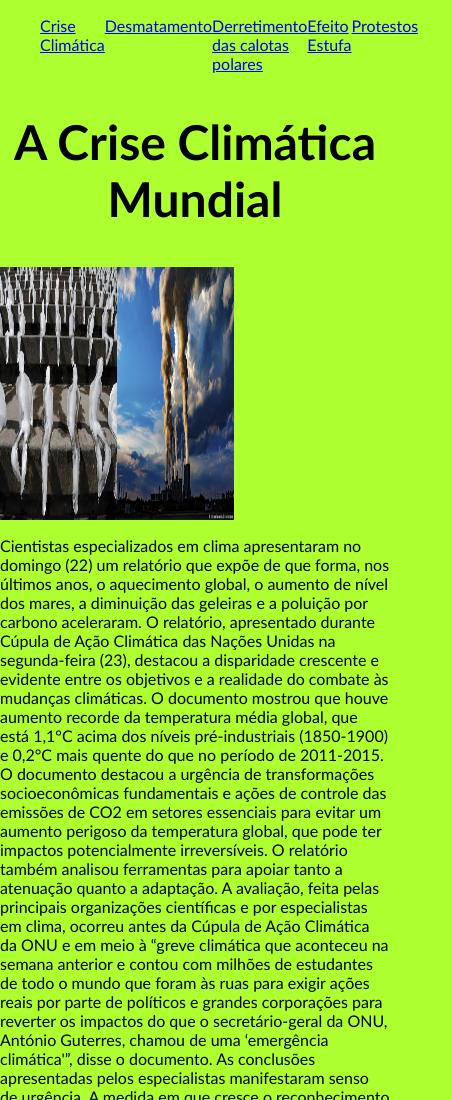
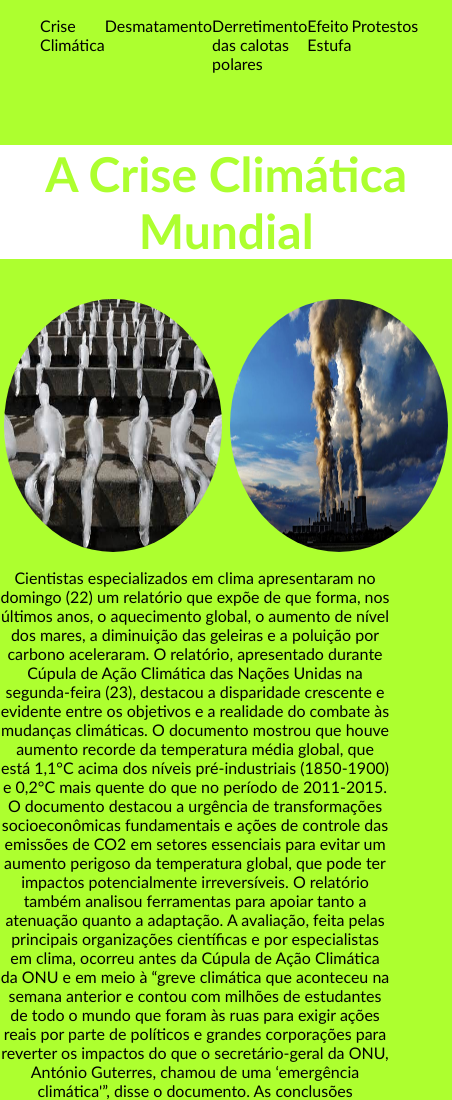
Before and after one commit to geysafran/segunda-aula-md2, a plain HTML site: page Documentos/2aulamodulo2/index.html in a window 390 px wide. Shown: the top 1100 px of the page, 452 px wide, since content can reach past the window. Drawn offline with Linux system fonts and the light colour scheme.

Commit message:
inicio de design responsivo

```diff
--- a/Documentos/2aulamodulo2/index.html
+++ b/Documentos/2aulamodulo2/index.html
@@ -3,17 +3,18 @@
     <head>
         <meta charset="utf-8">
         <link rel="stylesheet" type="text/css" href="style.css">
+        <meta name="viewport" content="width=device-width, initial-scale=1.0">
         <title>Crise climática</title>
     </head>
 <body>
     <header>
         <nav class="menu">
             <ul class="menulist">
-            <li class="item-list"><a href="#a-crise-climatica">Crise Climática </a></li>
-            <li class="item-list"><a href="#desmatamento">Desmatamento</a></li>
-            <li class="item-list"><a href="#degelo">Derretimento das calotas polares</a></li>
-            <li class="item-list"><a href="#aquecimento-global">Efeito Estufa</a></li>
-            <li class="item-list"><a href="#ativismo">Protestos</a></li>
+            <li><a href="#a-crise-climatica" class="item-list">Crise Climática </a></li>
+            <li><a href="#desmatamento" class="item-list">Desmatamento</a></li>
+            <li><a href="#degelo" class="item-list">Derretimento das calotas polares</a></li>
+            <li><a href="#aquecimento-global" class="item-list">Efeito Estufa</a></li>
+            <li><a href="#ativismo" class="item-list">Protestos</a></li>
         </ul>
         </nav>
         <h1 id="title">
@@ -33,7 +34,7 @@
                 </div>
             </div>
             <div class="text-primeira">
-            <p class="text-clima">
+            <p class="textodecaixa">
                 Cientistas especializados em clima apresentaram no domingo (22) um relatório que expõe de que forma, nos últimos anos,
                  o aquecimento global, o aumento de nível dos mares,
                 a diminuição das geleiras e a poluição por carbono aceleraram.
@@ -75,7 +76,7 @@
 
                     </div>
                     <div class="text-primeira">
-                <p class="text-desmatamento">
+                <p class="textodecaixa">
                        Desmatamento, também chamado de desflorestamento, consiste na retirada da cobertura vegetal parcial ou total de um determinado lugar. Enquanto alguns enxergam essa prática como uma ação necessária ao suprimento das necessidades do ser humano, outros apontam o desmatamento como um dos maiores problemas ambientais da atualidade. A retirada da cobertura vegetal está relacionada a diversas causas, como a urbanização, mineração e expansão do agronegócio, e seus impactos são inúmeros.
                        A expansão do agronegócio é considerada uma das principais causas do aumento do desmatamento no mundo todo. Segundo a Organização das Nações Unidas para a Alimentação e a Agricultura (FAO), só na América Latina, a expansão da agricultura e da pecuária comercial é responsável por aproximadamente 70% do desmatamento.
                        O desmatamento é uma questão de ordem mundial. De acordo com dados fornecidos pelo Observatório Mundial das Florestas, a devastação das florestas alcançou cerca de 29,7 milhões de hectares no mundo todo em 2016, um aumento de quase 51% comparado a 2015. Os principais contribuintes desse aumento foram os incêndios florestais, como os que ocorrem em Portugal e na Califórnia (EUA), e também a expansão da agricultura, do extrativismo vegetal e da mineração.
@@ -106,7 +107,7 @@
                         </div>
                     </div>
                     <div class="text-primeira">
-                        <p class="text-degelo">
+                        <p class="textodecaixa">
                                 Em recente pesquisa publicada na revista Geophysic Research Letter, cientistas afirmam que as calotas polares consomem-se a uma taxa de 13% ao ano. Segundo os estudos, quanto menos gelo, mais oceano exposto ao sol a esquentar as águas, dificultando a formação de mais gelo
                                  A Antártica perde 128 quilômetros cúbicos de gelo, por ano. A pesquisa aponta que, entre 1992 e 2013, a geleira do mar de Amundsen, a oeste do continente, perdeu anualmente cerca de 81 bilhões de toneladas de gelo.
                                  O  United States Geological Survey (USGS), serviço de pesquisa geológica dos Estados Unidos, publicou estudo no qual afirma que os 44 e 850 bilhões de toneladas de nitrogênio e carbono, respectivamente, armazenados no solo congelado no Ártico, serão liberados no próximo século. A pesquisa indica forte impacto nos recursos hídricos.
@@ -126,7 +127,7 @@
                         </div>
             </div>
             <div class="text-primeira">
-                    <p class="text-efeitoestufa">
+                    <p class="textodecaixa">
                         A Revolução Industrial iniciada na Inglaterra no século XVIII está diretamente associada ao aumento do uso de combustíveis fósseis como: o carvão, o gás natural e os derivados de petróleo (gasolina, óleo diesel, óleos combustíveis, entre outros). A queima desses combustíveis significa a emissão de gases do efeito estufa (GEE) para a atmosfera. Da mesma forma, o desmatamento ocorrido com a expansão agrícola em todo o mundo também tem como conseqüência a transferência de carbono da forma sólida para a forma gasosa pela queima da biomassa representada pela vegetação.
 
                         Estes gases devoram grandes porções de radiação infravermelha, a qual emana particularmente da crosta da Terra, e assim torna mais difícil sua irradiação para o circuito espacial. Este mecanismo é autopreservativo, pois evita que o Planeta libere altas temperaturas para o Cosmos, deixando a Terra quente o suficiente para que seres vivos sobrevivam neste ambiente.
@@ -149,8 +150,8 @@
             <div class="imagem">
                         <img src="./img/greta.jpeg" class="foto">
             </div>
-            <div class="text-quinta">
-                <p class="text-greta">
+            <div class="text-primeira">
+                <p class="textodecaixa">
                         O nome de Greta Thunberg tem estado em todos os noticiários ao redor do mundo nos últimos dias. Desde a semana passada, quando convocou protestos mundiais em nome da proteção climática, todos os holofotes estão sob a sueca.
                         Suas falas sobre o meio ambiente ganharam notoriedade internacional e foram criticadas por, entre outros, o presidente norte-americano Donald Trump e pelo deputado Eduardo Bolsonaro, cotado para assumir a embaixada nos Estados Unidos.
                         “Vocês roubaram meus sonhos e infância. Estamos no início de uma extinção em massa, e a única coisa que vocês falam é sobre dinheiro e contos de fadas de crescimento econômico eterno. Como se atrevem?”, disse Thunberg em um discurso feito na ONU nesta segunda-feira.
@@ -161,7 +162,7 @@
                         <img src="./img/protestoterra.jpeg" class="foto">
             </div>
             <div class="text-primeira">
-                <p class="text-manifesto">
+                <p class="textodecaixa">
                         Em todo o mundo, milhares de adolescentes seguiram o exemplo dela e, em vez de irem à aula, protestam sob o slogan Fridays for Future diante de parlamentos. O gesto individual de Thunberg evoluiu para um fenômeno mundial e organizado. Só na Alemanha são 155 grupos locais, segundo o próprio movimento, que está presente em várias redes sociais, como Facebook, Twitter, Telegram, Instagram, Reddit e Flickr.
                         Nas plataformas digitais de música Soundcloud e Spotify há podcast com o nome Fridays for Future, e um canal próprio no Youtube. Artigos de fundo e notícias sobre as mudanças climáticas, manifestações programadas e eventos relacionados são comunicados por meio desses canais.
                         Fridays for Future é uma iniciativa oriunda da sociedade civil, mas que consegue cada vez mais apoio de organizações e associações. Além disso, mais de 12 mil cientistas da Alemanha, da Áustria e da Suíça assinaram uma petição, chamada Scientists for Future, em apoio ao movimento.
--- a/Documentos/2aulamodulo2/style.css
+++ b/Documentos/2aulamodulo2/style.css
@@ -10,40 +10,54 @@ header {
 
 }
 
+@media (max-width: 782px){
+header {
+}
+}
+
 main {
+
     background-color: greenyellow;
 
 }
+@media (max-width: 782px) {
+    main {
+        display: flex;
+        flex-direction: column;
+        justify-content: center;
 
+    }
+}
 
 
 .menu {
-    width: ;
-    height: ;
-
-
+    height: 8vh;
 }
 
 .menulist {
     display: flex;
     list-style: none;
-    text-decoration: none;
-
-
-
 
 }
 
 .item-list {
-
-
-
+    text-decoration: none;
+    color: black;
 }
-
+@media (max-width: 782px) {
+.item-list{
+    font-size: 1rem;
+}
+}
 #a-crise-climatica {
 
 }
+@media (max-width: 782px) {
+#a-crise-climatica {
+    justify-content: center;
 
+}
+}
 #desmatamento {
 
 }
@@ -71,19 +85,34 @@ main {
     font-family: 'Gill Sans', 'Gill Sans MT', Calibri, 'Trebuchet MS', sans-serif;
 
 }
+@media (max-width: 782px) {
+    .title-one{
+        background-color: white;
+        color:  greenyellow;
+        width: 116%;
 
+    }
+}
 .text-primeira {
 
 }
-
+@media (max-width: 782px) {
+.text-primeira{
+    text-align: center;
+}
+}
 .imagens {
     display: flex;
     flex-direction: row;
     width: 50%;
     height: 30%;
     justify-content: space-around;
-
-
+}
+@media (max-width: 782px) {
+    .imagens {
+        display: flex;
+        width: 116%;
+    }
 }
 
 .foto {
@@ -92,27 +121,13 @@ main {
     display: flex;
 
 }
+@media (max-width: 782px) {
+.foto{
+    border-radius: 100%;
+    width: 56vw;
+}
+}
 
-.text-clima {
+.textodecaixa {
 
 }
-
-.text-desmatamento {
-
-}
-
-.text-efeitoestufa {
-
-}
-
-.text-degelo {
-
-}
-
-.text-greta {
-
-}
-
-.text-manifesto {
-
-}
```
